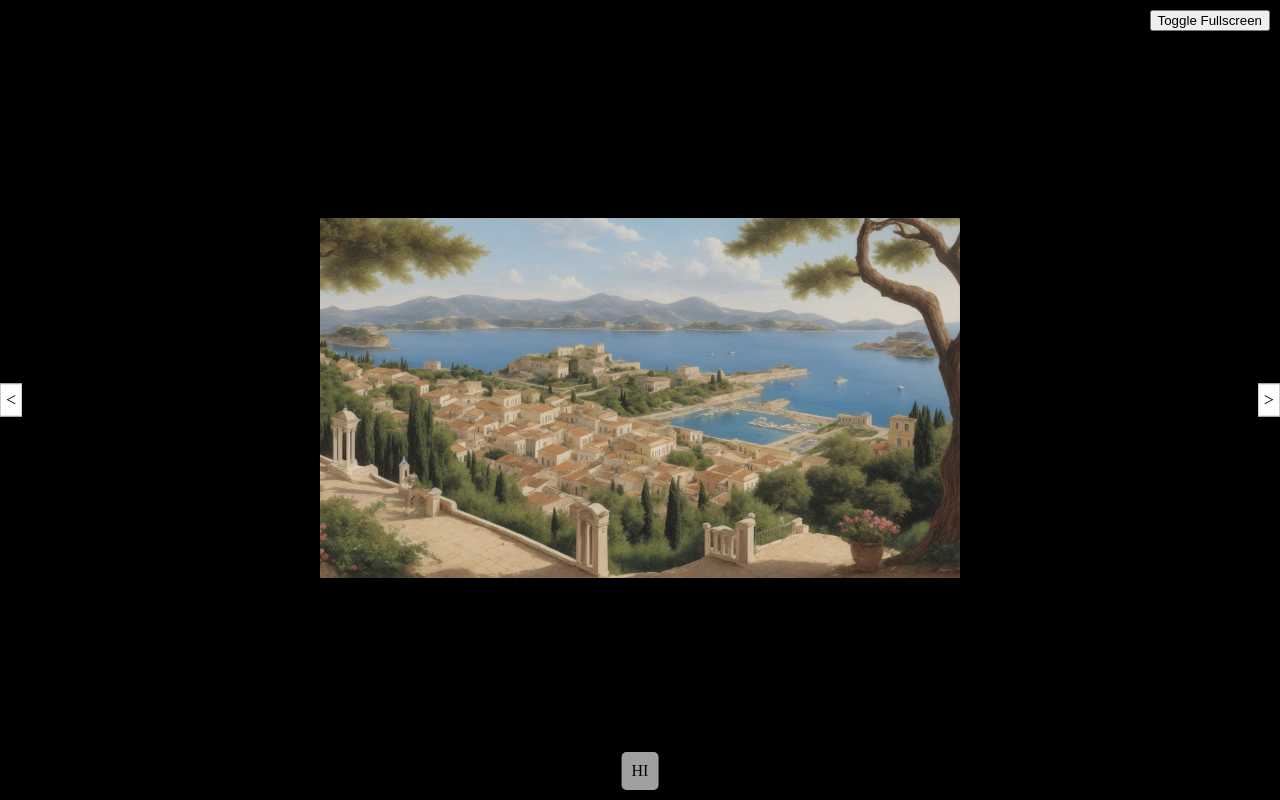
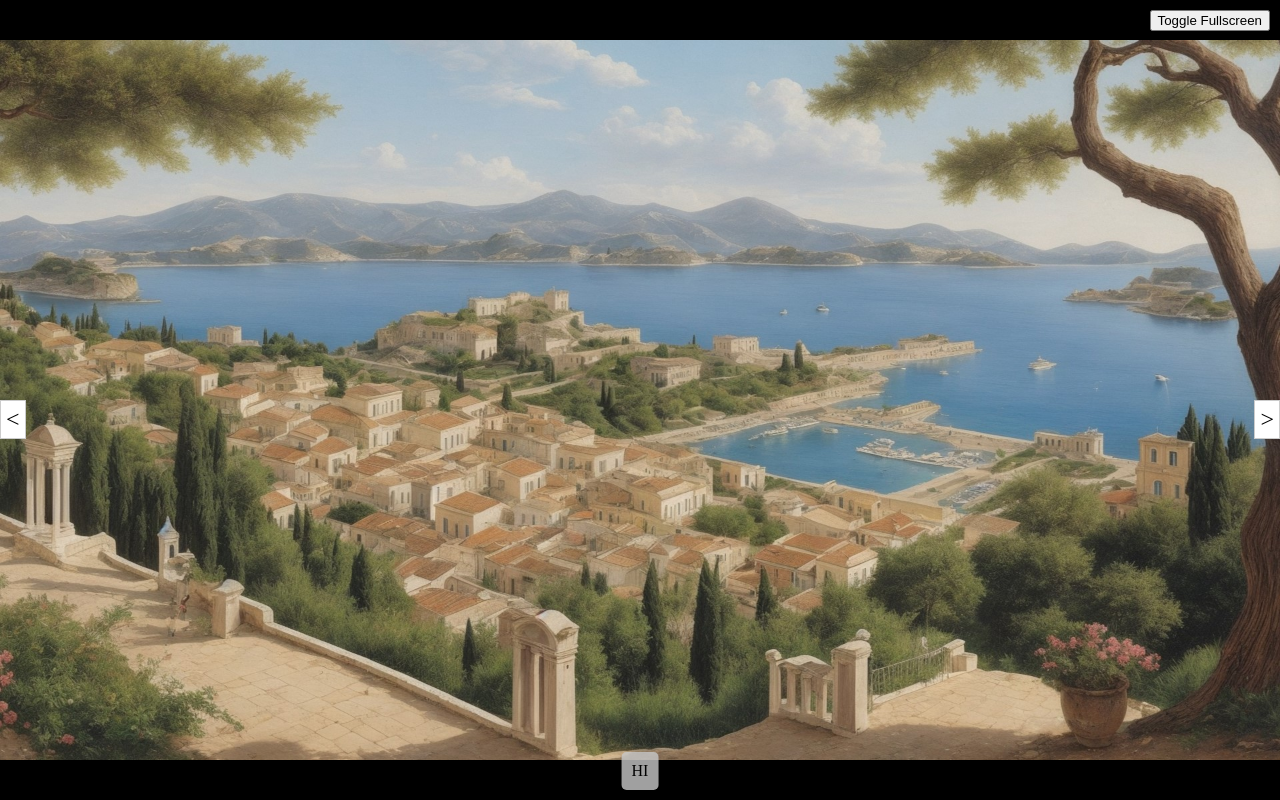
Before and after one commit to jim919/U, a plain HTML site: page index.html in a window 1280 px wide. Drawn offline with Linux system fonts and the light colour scheme.

Commit message:
Update index.html

```diff
--- a/index.html
+++ b/index.html
@@ -10,57 +10,57 @@
       background: black;
     }
 
+    #container {
+      position: relative;
+      height: 100vh;
+      overflow: hidden;
+    }
+
     #image-container {
-      text-align: center;
       position: absolute;
-      top: 50%;
-      left: 50%;
-      transform: translate(-50%, -50%);
+      top: 0;
+      left: 0;
+      width: 100%;
+      height: 100%;
+      z-index: 0;
     }
 
     #custom-container {
-  text-align: center;
-  max-width: 80%;
-  z-index: 1;
-  background: rgba(200, 200, 200, 0.8);
-  padding: 10px;
-  border-radius: 5px;
       position: absolute;
       bottom: 10px;
       left: 50%;
       transform: translateX(-50%);
-  white-space: nowrap; /* Prevent text from wrapping */
-  overflow: hidden; /* Hide text overflow on small screens */
+      text-align: center;
+      max-width: 80%;
+      z-index: 1;
     }
 
     #custom-text {
-  margin: 0;
-  overflow: hidden; /* Hide text overflow on small screens */
-  text-overflow: ellipsis; /* Display ellipsis (...) for overflow text */
+      background: rgba(200, 200, 200, 0.8); /* Grey background color with some transparency */
+      padding: 10px;
+      border-radius: 5px;
     }
 
     .arrow-container {
+      position: absolute;
+      top: 50%;
       width: 100%;
       display: flex;
       justify-content: space-between;
       z-index: 2;
-      position: absolute;
-      top: 50%;
-      transform: translateY(-50%);
     }
 
     .arrow {
-      font-size: 18px;
+      font-size: 24px;
       cursor: pointer;
       background: white;
       border: 1px solid #ccc;
       padding: 5px;
-      user-select: none;
     }
 
     #image-container img {
-      max-width: 100%;
-      max-height: 100%;
+      width: 100%;
+      height: 100%;
       object-fit: contain;
     }
   </style>
@@ -71,15 +71,14 @@
         'image1.jpg',
         'image2.jpg',
         'image3.jpg'
+        // Add more image filenames as needed
       ];
 
       const baseUrl = 'https://raw.githubusercontent.com/jim919/U/main/images/';
 
+      const container = document.getElementById('container');
       const imageContainer = document.getElementById('image-container');
-      const customContainer = document.getElementById('custom-container');
       const customText = document.getElementById('custom-text');
-      const leftArrow = document.getElementById('left-arrow');
-      const rightArrow = document.getElementById('right-arrow');
 
       const fullscreenButton = document.createElement('button');
       fullscreenButton.textContent = 'Toggle Fullscreen';
@@ -126,6 +125,7 @@
           case 2:
             customText.textContent = "Custom text for image 3";
             break;
+          // Add more cases as needed
           default:
             customText.textContent = "";
         }
@@ -139,44 +139,23 @@
         showImage(currentImageIndex - 1);
       }
 
-      leftArrow.addEventListener('click', showPreviousImage);
-      rightArrow.addEventListener('click', showNextImage);
-
-      // Touch events for mobile
-      let touchStartX = 0;
-      let touchEndX = 0;
-
-      imageContainer.addEventListener('touchstart', function (e) {
-        touchStartX = e.touches[0].clientX;
-      });
-
-      imageContainer.addEventListener('touchend', function (e) {
-        touchEndX = e.changedTouches[0].clientX;
-
-        if (touchEndX < touchStartX) {
-          showNextImage(); // Swipe left
-        } else if (touchEndX > touchStartX) {
-          showPreviousImage(); // Swipe right
-        }
-      });
-
-      // Orientation change event for adjusting image size
-      window.addEventListener('orientationchange', function () {
-        showImage(currentImageIndex);
-      });
+      document.getElementById('left-arrow').addEventListener('click', showPreviousImage);
+      document.getElementById('right-arrow').addEventListener('click', showNextImage);
 
       showImage(currentImageIndex);
     });
   </script>
 </head>
 <body>
+  <div id="container">
     <div id="image-container"></div>
     <div id="custom-container">
       <div id="custom-text"></div>
     </div>
     <div class="arrow-container">
-  <div id="left-arrow" class="arrow" onclick="showPreviousImage()">&lt;</div>
-  <div id="right-arrow" class="arrow" onclick="showNextImage()">&gt;</div>
+      <div id="left-arrow" class="arrow">&lt;</div>
+      <div id="right-arrow" class="arrow">&gt;</div>
+    </div>
   </div>
 </body>
 </html>
```
Lines whose indentation alone changed are shown as unchanged.
